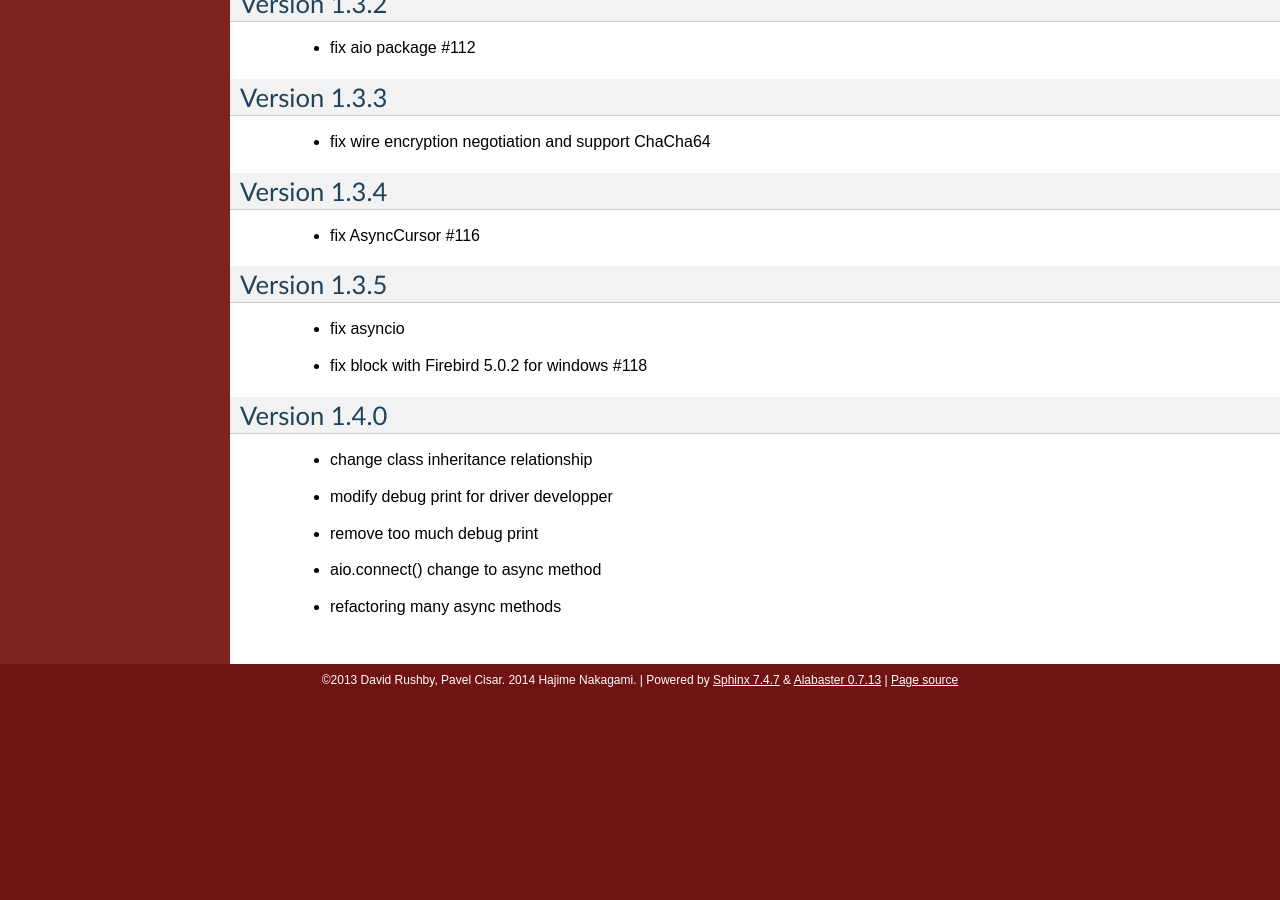
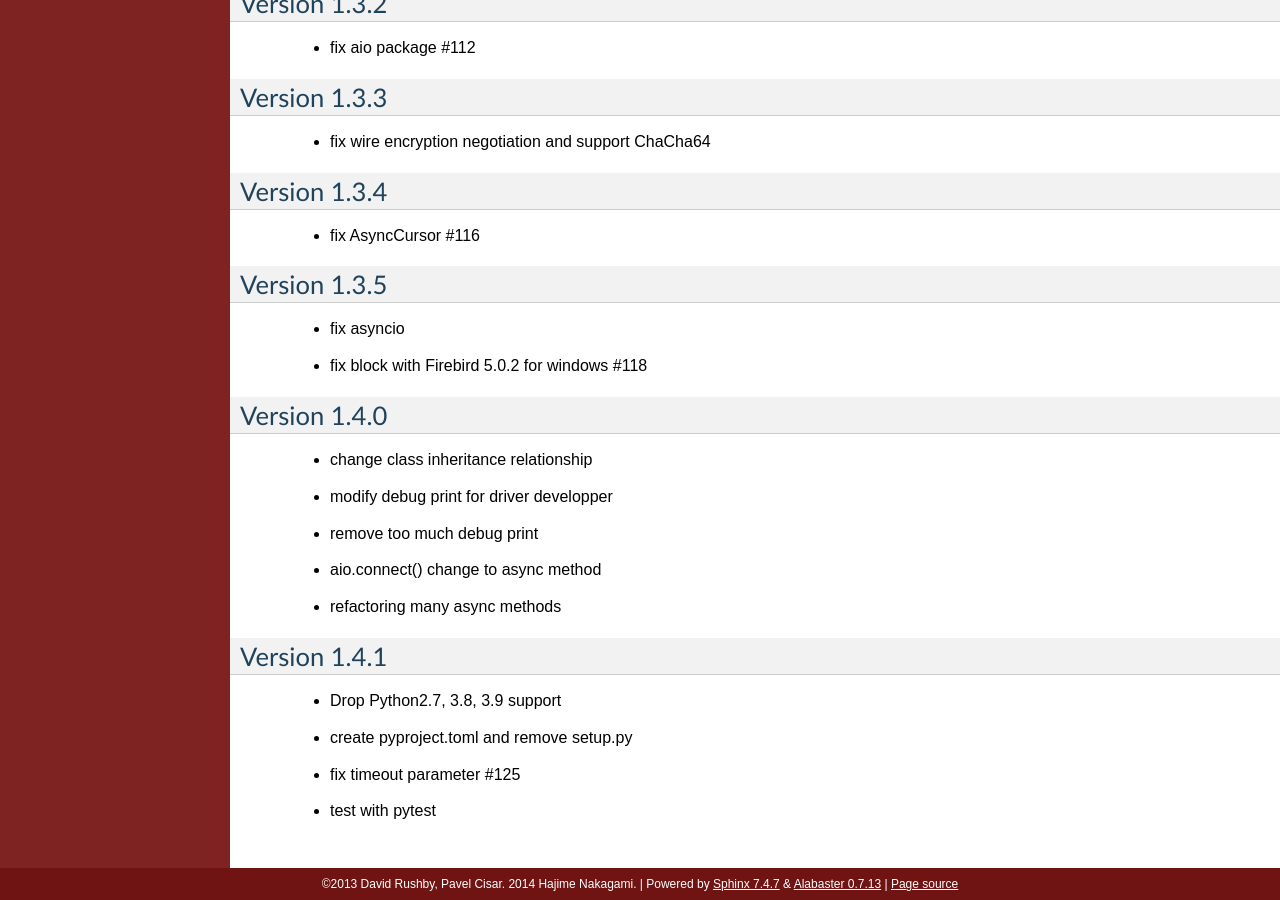
Before and after one commit to nakagami/pyfirebirdsql, a Sphinx documentation site: the page built from sphinx/changelog.rst, in a window 1280 px wide and 900 px high, scrolled down 6620 px. Built offline with Sphinx 7.4.7, drawn with Linux system fonts in a browser that asks for light colours; before the commit the page ends 7316 px from its top, so only the background shows below that.

Commit message:
updte changelog and bump up version.

```diff
--- a/firebirdsql/__init__.py
+++ b/firebirdsql/__init__.py
@@ -83,7 +83,7 @@ TIME = DBAPITypeObject(datetime.time)
 ROWID = DBAPITypeObject()
 
 
-__version__ = '1.4.0'
+__version__ = '1.4.1'
 apilevel = '2.0'
 threadsafety = 1
 paramstyle = 'qmark'
--- a/sphinx/changelog.rst
+++ b/sphinx/changelog.rst
@@ -319,3 +319,11 @@ Version 1.4.0
    - remove too much debug print
    - aio.connect() change to async method
    - refactoring many async methods
+
+Version 1.4.1
+==============
+
+   - Drop Python2.7, 3.8, 3.9 support
+   - create pyproject.toml and remove setup.py
+   - fix timeout parameter #125
+   - test with pytest
```
